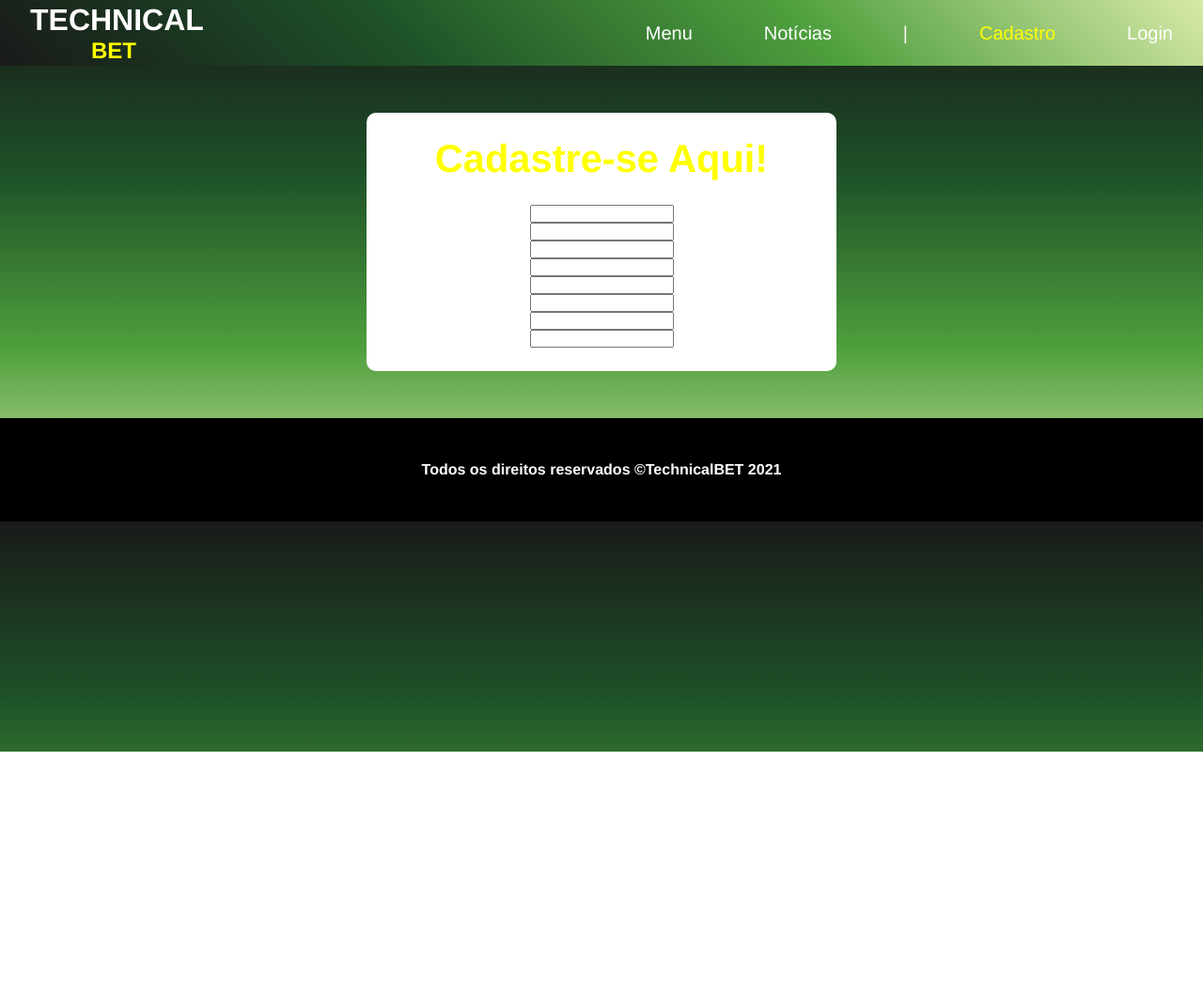
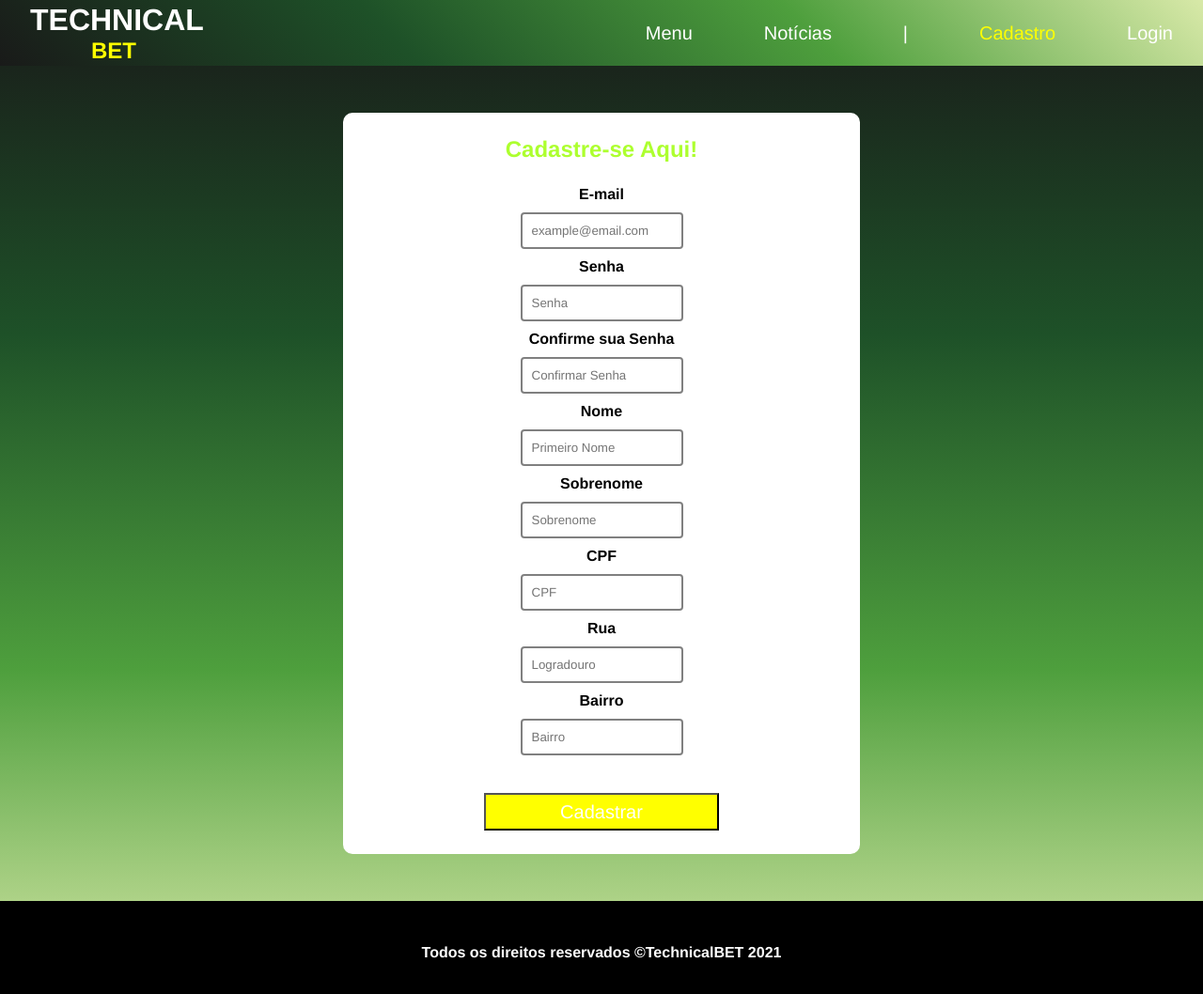
Before and after one commit to RodrigoRodriguesSilvaCampos/Projeto-Individual, a plain HTML site: page Site institucional/cadastro.html in a window 1280 px wide. Shown: the whole page at 94% size. Before the commit the page ends 800 px from the top, so only its background shows below. Drawn offline with Linux system fonts and the light colour scheme.

Commit message:
Adição de imagens e configurado a tela de cadastro

```diff
--- a/Site institucional/cadastro.html
+++ b/Site institucional/cadastro.html
@@ -32,15 +32,24 @@
 
     <div id="conteiner_cadastro">
         <h1>Cadastre-se Aqui!</h1>
-       <input class="ipt_cad" type="text" placeholder="">
-       <input class="ipt_cad" type="text" placeholder="">
-       <input class="ipt_cad" type="text" placeholder="">
-       <input class="ipt_cad" type="text" placeholder="">
-       <input class="ipt_cad" type="text" placeholder="">
-       <input class="ipt_cad" type="text" placeholder="">
-       <input class="ipt_cad" type="text" placeholder="">
-       <input class="ipt_cad" type="text" placeholder="">
+        E-mail
+       <input class="ipt_cad" type="text" placeholder="example@email.com">
+       Senha
+       <input class="ipt_cad" type="text" placeholder="Senha">
+       Confirme sua Senha
+       <input class="ipt_cad" type="text" placeholder="Confirmar Senha">
+       Nome
+       <input class="ipt_cad" type="text" placeholder="Primeiro Nome">
+       Sobrenome
+       <input class="ipt_cad" type="text" placeholder="Sobrenome">
+       CPF
+       <input class="ipt_cad" type="text" placeholder="CPF">
+       Rua
+       <input class="ipt_cad" type="text" placeholder="Logradouro">
+       Bairro
+       <input class="ipt_cad" type="text" placeholder="Bairro">
 
+       <button id="btn_cad" onclick="Cadastrar()">Cadastrar</button>
 
     </div>
     <div class="footer">
--- a/Site institucional/css/cadastro.css
+++ b/Site institucional/css/cadastro.css
@@ -1,7 +1,7 @@
 * {
     margin: 0;
     padding: 0;
-    box-sizing: border-box;
+
     font-family: Helvetica, sans-serif;
 
 }
@@ -89,17 +89,38 @@ a {
     align-items: center;
     display: flex;
     flex-direction: column;
+    font-weight: bold;
 
 }
 
 #conteiner_cadastro h1 {
     text-align: center;
     margin-bottom: 25px;
-    font-size: 2.6rem;
-    color: yellow;
+    font-size: x-large;
+    color: greenyellow;
+}
+.ipt_cad{
+    border: solid 2px grey;
+    border-radius: 4px;
+    padding: 10px;
+    margin-top: 10px;
+    margin-bottom: 10px;
+
+
 }
 
+#btn_cad{
 
+    margin-top: 30px;
+
+    background-color: yellow;
+    color: white;
+    height: 40px;
+        width: 50%;
+        cursor: pointer;
+        font-size: 20px;
+
+}
 
 .footer{
     display: flex;
```
Also changed, not shown: Site institucional/css/noticias.css (+8 -1 lines), Site institucional/noticias.html (+11 -0 lines), Site institucional/imagens/Atlético.png (added), Site institucional/imagens/Botafogo.png (added), Site institucional/imagens/Flu.png (added), Site institucional/imagens/SP.png (added), Site institucional/imagens/Santos.png (added), Site institucional/imagens/Vasco.png (added), Site institucional/imagens/corinthians.png (added), Site institucional/imagens/cruzeiro.png (added), Site institucional/imagens/flamengo.png (added), Site institucional/imagens/gremio.png (added), Site institucional/imagens/inter.png (added), Site institucional/imagens/palmeiras.png (added).
